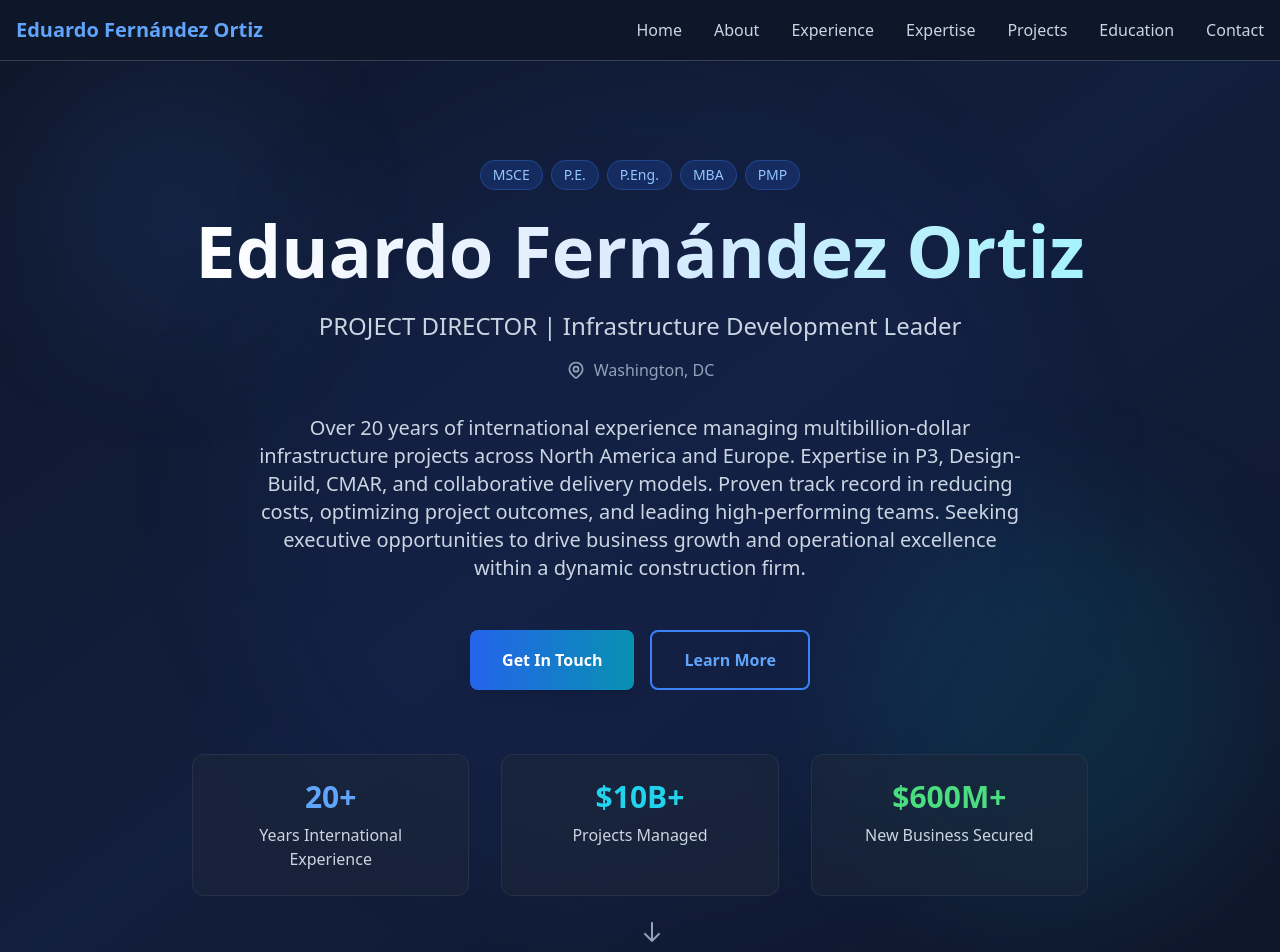
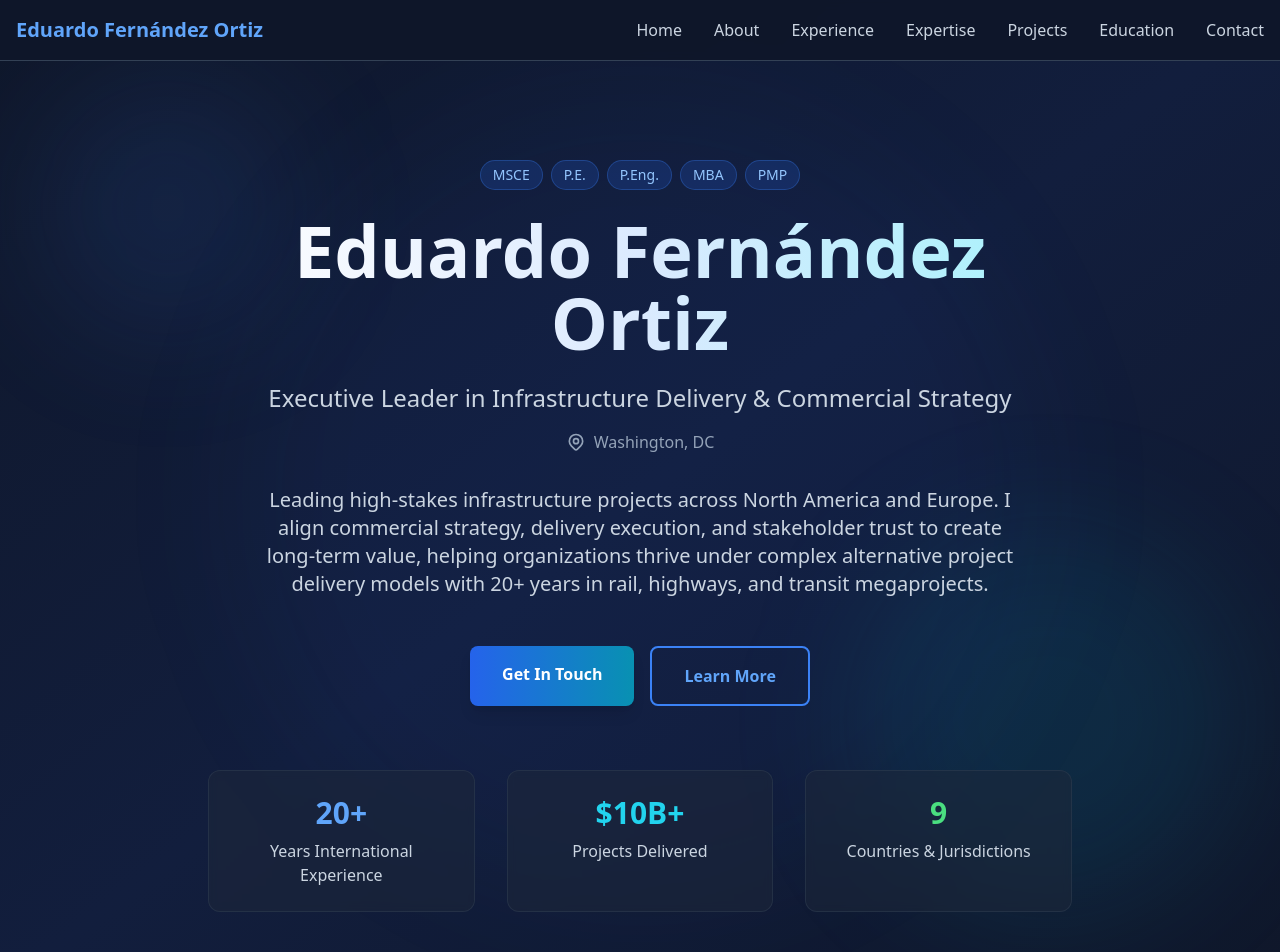
Before and after one commit to progohan/EFernandezOrtiz, a React (Vite) app: page / in a window 1280 px wide. Shown: the top 952 px of the page. Built offline with nearby package versions, Linux system fonts and the light colour scheme.

Commit message:
Updated Hero.tsx

```diff
--- a/src/components/Hero.tsx
+++ b/src/components/Hero.tsx
@@ -1,125 +1,74 @@
-import React from 'react';
+import React from "react";
 
-interface HeroProps {
-  data: {
-    full_name: string;
-    credentials: string[];
-    current_title: string;
-    location: string;
-    summary: string;
-  };
-}
-
-const Hero: React.FC<HeroProps> = ({ data }) => {
-  const scrollToContact = () => {
-    const element = document.getElementById('contact');
-    if (element) {
-      element.scrollIntoView({ behavior: 'smooth' });
-    }
-  };
-
-  const scrollToAbout = () => {
-    const element = document.getElementById('about');
-    if (element) {
-      element.scrollIntoView({ behavior: 'smooth' });
-    }
-  };
-
+const ExecutiveHeroSection = () => {
   return (
     <section id="hero" className="min-h-screen pt-20 relative overflow-hidden">
-      {/* Background Gradient */}
       <div className="absolute inset-0 bg-gradient-to-br from-slate-900 via-blue-900/20 to-slate-900"></div>
-
-      {/* Geometric Background Elements */}
       <div className="absolute inset-0">
         <div className="absolute top-20 left-10 w-64 h-64 bg-blue-500/10 rounded-full blur-3xl"></div>
         <div className="absolute bottom-20 right-10 w-96 h-96 bg-cyan-500/10 rounded-full blur-3xl"></div>
         <div className="absolute top-1/2 left-1/2 transform -translate-x-1/2 -translate-y-1/2 w-[800px] h-[800px] bg-blue-600/5 rounded-full blur-3xl"></div>
       </div>
 
-      <div className="container mx-auto px-4 py-20 relative z-10">
-        <div className="max-w-4xl mx-auto text-center">
-          {/* Credentials */}
-          <div className="mb-6">
-            <div className="inline-flex flex-wrap gap-2 justify-center">
-              {data.credentials.map((credential, index) => (
-                <span
-                  key={index}
-                  className="px-3 py-1 bg-blue-600/20 border border-blue-500/30 rounded-full text-blue-300 text-sm font-medium"
-                >
+      <div className="container mx-auto px-4 py-20 relative z-10 text-center max-w-4xl">
+        <div className="mb-6 flex justify-center flex-wrap gap-2">
+          {["MSCE", "P.E.", "P.Eng.", "MBA", "PMP"].map((credential, i) => (
+            <span key={i} className="px-3 py-1 bg-blue-600/20 border border-blue-500/30 rounded-full text-blue-300 text-sm font-medium">
               {credential}
             </span>
           ))}
         </div>
+
+        <h1 className="text-5xl md:text-7xl font-bold mb-6 bg-gradient-to-r from-white via-blue-100 to-cyan-200 bg-clip-text text-transparent">
+          Eduardo Fernández Ortiz
+        </h1>
+        <h2 className="text-xl md:text-2xl text-slate-300 mb-4 font-light">
+          Executive Leader in Infrastructure Delivery & Commercial Strategy
+        </h2>
+        <div className="text-slate-400 mb-8 flex justify-center items-center">
+          <svg className="w-5 h-5 mr-2" fill="none" stroke="currentColor" viewBox="0 0 24 24">
+            <path strokeLinecap="round" strokeLinejoin="round" strokeWidth={2} d="M17.657 16.657L13.414 20.9a1.998 1.998 0 01-2.827 0l-4.244-4.243a8 8 0 1111.314 0z" />
+            <path strokeLinecap="round" strokeLinejoin="round" strokeWidth={2} d="M15 11a3 3 0 11-6 0 3 3 0 016 0z" />
+          </svg>
+          Washington, DC
         </div>
 
-          {/* Name */}
-          <h1 className="text-5xl md:text-7xl font-bold mb-6 bg-gradient-to-r from-white via-blue-100 to-cyan-200 bg-clip-text text-transparent">
-            {data.full_name}
-          </h1>
-
-          {/* Title */}
-          <h2 className="text-xl md:text-2xl text-slate-300 mb-4 font-light">
-            {data.current_title}
-          </h2>
-
-          {/* Location */}
-          <div className="flex items-center justify-center mb-8 text-slate-400">
-            <svg className="w-5 h-5 mr-2" fill="none" stroke="currentColor" viewBox="0 0 24 24">
-              <path strokeLinecap="round" strokeLinejoin="round" strokeWidth={2}
-                    d="M17.657 16.657L13.414 20.9a1.998 1.998 0 01-2.827 0l-4.244-4.243a8 8 0 1111.314 0z" />
-              <path strokeLinecap="round" strokeLinejoin="round" strokeWidth={2} d="M15 11a3 3 0 11-6 0 3 3 0 016 0z" />
-            </svg>
-            {data.location}
-          </div>
-
-          {/* Summary */}
         <p className="text-lg md:text-xl text-slate-300 mb-12 max-w-3xl mx-auto leading-relaxed">
-            {data.summary}
+          Leading high-stakes infrastructure projects across North America and Europe. I align commercial strategy, delivery execution, and stakeholder trust to create long-term value, helping organizations thrive under complex alternative project delivery models with 20+ years in rail, highways, and transit megaprojects.
         </p>
 
-          {/* Call to Action Buttons */}
         <div className="flex flex-col sm:flex-row gap-4 justify-center">
-            <button
-              onClick={scrollToContact}
+          <a
+            href="#contact"
             className="px-8 py-4 bg-gradient-to-r from-blue-600 to-cyan-600 hover:from-blue-700 hover:to-cyan-700 text-white font-semibold rounded-lg transition-all duration-300 transform hover:scale-105 shadow-lg hover:shadow-xl"
           >
             Get In Touch
-            </button>
-            <button
-              onClick={scrollToAbout}
+          </a>
+          <a
+            href="#about"
             className="px-8 py-4 border-2 border-blue-500 text-blue-400 hover:bg-blue-500 hover:text-white font-semibold rounded-lg transition-all duration-300 transform hover:scale-105"
           >
             Learn More
-            </button>
+          </a>
         </div>
 
-          {/* Key Highlights */}
-          <div className="mt-16 grid grid-cols-1 md:grid-cols-3 gap-8 max-w-4xl mx-auto">
+        <div className="mt-16 grid grid-cols-1 md:grid-cols-3 gap-8">
           <div className="text-center p-6 bg-slate-800/50 backdrop-blur-sm rounded-xl border border-slate-700/50">
             <div className="text-3xl font-bold text-blue-400 mb-2">20+</div>
             <div className="text-slate-300">Years International Experience</div>
           </div>
           <div className="text-center p-6 bg-slate-800/50 backdrop-blur-sm rounded-xl border border-slate-700/50">
             <div className="text-3xl font-bold text-cyan-400 mb-2">$10B+</div>
-              <div className="text-slate-300">Projects Managed</div>
+            <div className="text-slate-300">Projects Delivered</div>
           </div>
           <div className="text-center p-6 bg-slate-800/50 backdrop-blur-sm rounded-xl border border-slate-700/50">
-              <div className="text-3xl font-bold text-green-400 mb-2">$600M+</div>
-              <div className="text-slate-300">New Business Secured</div>
+            <div className="text-3xl font-bold text-green-400 mb-2">9</div>
+            <div className="text-slate-300">Countries & Jurisdictions</div>
           </div>
         </div>
-        </div>
-      </div>
-
-      {/* Scroll Indicator */}
-      <div className="absolute bottom-8 left-1/2 transform -translate-x-1/2 animate-bounce">
-        <svg className="w-6 h-6 text-slate-400" fill="none" stroke="currentColor" viewBox="0 0 24 24">
-          <path strokeLinecap="round" strokeLinejoin="round" strokeWidth={2} d="M19 14l-7 7m0 0l-7-7m7 7V3" />
-        </svg>
       </div>
     </section>
   );
 };
 
-export default Hero;
+export default ExecutiveHeroSection;
```
Lines whose indentation alone changed are shown as unchanged.
